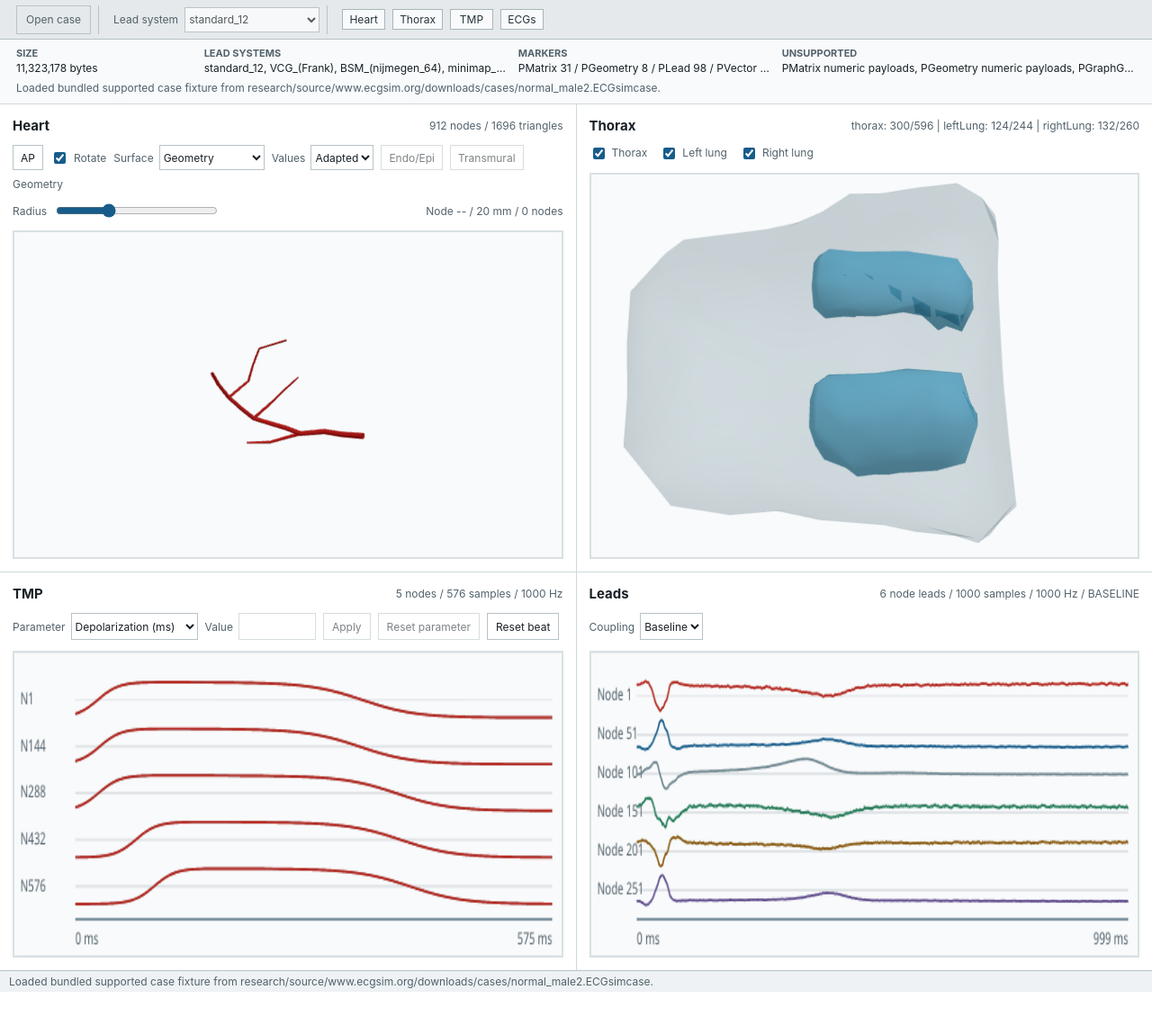
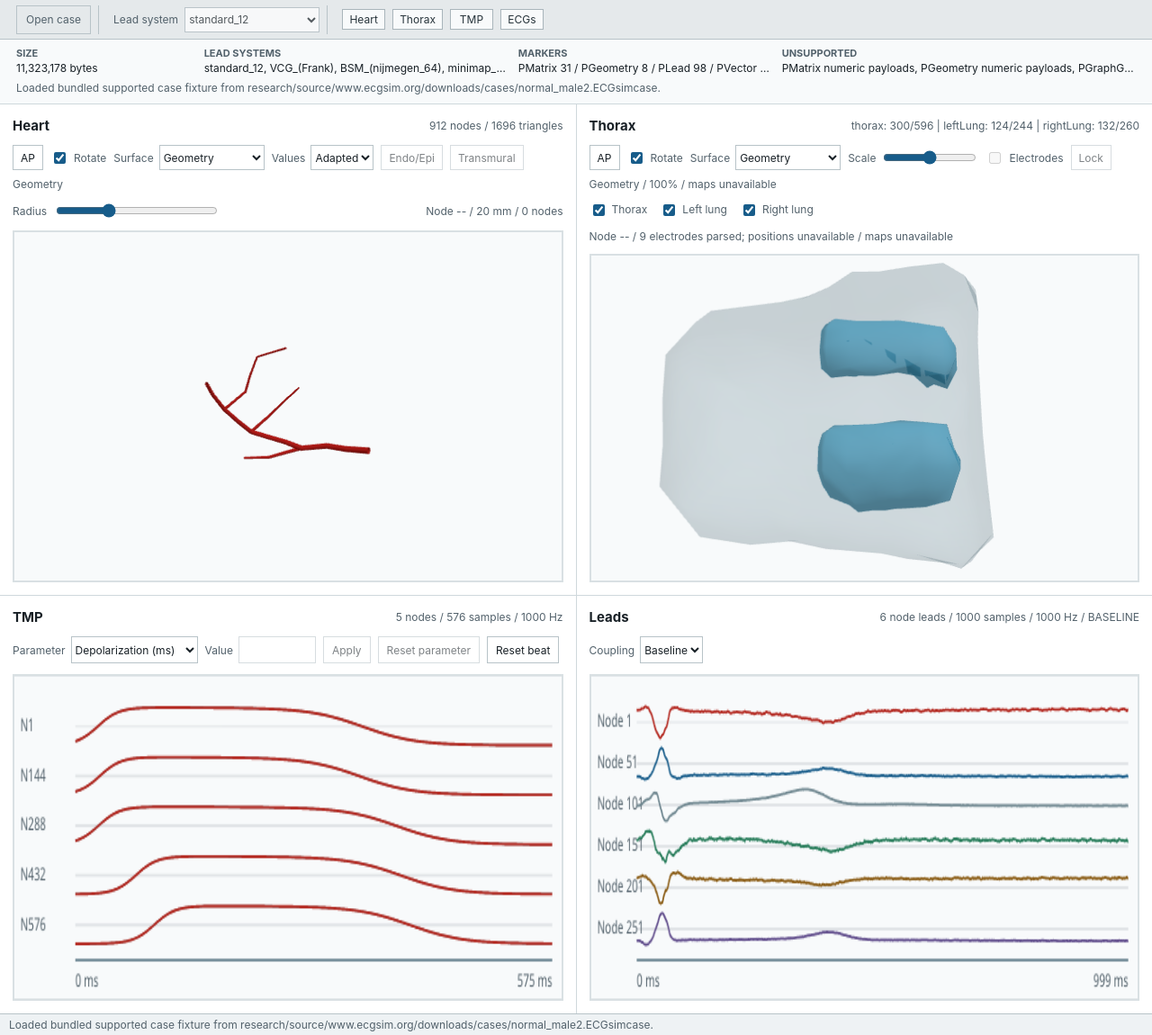
Before and after one commit to dnrohr/ecgsim, a PHP site: page / in a window 1280 px wide. Shown: the part 79-1229 px from the top of the page at 90% size. Before the commit the page ends 1181 px from the top, so only its background shows below. Run offline with PHP 8.4, Linux system fonts and the light colour scheme; some libraries are stand-ins or nearby versions.

Commit message:
Implement thorax view controls

```diff
--- a/app/viewer/index.html
+++ b/app/viewer/index.html
@@ -119,10 +119,34 @@
             <h2>Thorax</h2>
             <output data-thorax-metadata>--</output>
           </div>
+          <div class="thorax-controls" aria-label="Thorax view controls">
+            <button type="button" data-thorax-ap>AP</button>
+            <label><input type="checkbox" data-thorax-rotate checked> Rotate</label>
+            <label>
+              Surface
+              <select data-thorax-surface>
+                <option value="geometry">Geometry</option>
+                <option value="measured" disabled>Measured BSPM</option>
+                <option value="initial" disabled>Initial BSPM</option>
+                <option value="adapted" disabled>Adapted BSPM</option>
+                <option value="sensitivity" disabled>Sensitivity</option>
+              </select>
+            </label>
+            <label>
+              Scale
+              <input type="range" min="60" max="140" step="10" value="100" data-thorax-scale>
+            </label>
+            <label><input type="checkbox" data-thorax-electrodes disabled> Electrodes</label>
+            <button type="button" data-thorax-lock-heart disabled>Lock</button>
+            <output data-thorax-surface-status>Geometry</output>
+          </div>
           <div class="layer-toggles" aria-label="Thorax layers">
             <label><input type="checkbox" data-toggle-mesh="thorax" checked> Thorax</label>
             <label><input type="checkbox" data-toggle-mesh="leftLung" checked> Left lung</label>
             <label><input type="checkbox" data-toggle-mesh="rightLung" checked> Right lung</label>
+          </div>
+          <div class="selection-controls thorax-selection-controls" aria-label="Thorax selection">
+            <output data-thorax-selection>Node -- / electrodes unavailable / maps unavailable</output>
           </div>
           <div class="viewport thorax-viewport" data-thorax-viewport></div>
         </section>
--- a/app/viewer/src/main.js
+++ b/app/viewer/src/main.js
@@ -32,6 +32,13 @@ const heartValues = document.querySelector("[data-heart-values]");
 const heartSurfaceStatus = document.querySelector("[data-heart-surface-status]");
 const thoraxViewport = document.querySelector("[data-thorax-viewport]");
 const thoraxMetadata = document.querySelector("[data-thorax-metadata]");
+const thoraxAp = document.querySelector("[data-thorax-ap]");
+const thoraxRotate = document.querySelector("[data-thorax-rotate]");
+const thoraxSurface = document.querySelector("[data-thorax-surface]");
+const thoraxScale = document.querySelector("[data-thorax-scale]");
+const thoraxElectrodes = document.querySelector("[data-thorax-electrodes]");
+const thoraxSurfaceStatus = document.querySelector("[data-thorax-surface-status]");
+const thoraxSelection = document.querySelector("[data-thorax-selection]");
 const leadsMetadata = document.querySelector("[data-leads-metadata]");
 const leadsFilter = document.querySelector("[data-leads-filter]");
 const tmpMetadata = document.querySelector("[data-tmp-metadata]");
@@ -334,14 +341,28 @@ function mountHeart(fixture, tmpFixture, onSelectionChange) {
 }
 
 function mountThorax(fixture) {
-  if (!thoraxViewport || !thoraxMetadata) {
+  if (
+    !thoraxViewport ||
+    !thoraxMetadata ||
+    !thoraxAp ||
+    !thoraxRotate ||
+    !thoraxSurface ||
+    !thoraxScale ||
+    !thoraxSurfaceStatus ||
+    !thoraxSelection
+  ) {
     throw new Error("Thorax viewport did not mount");
   }
   thoraxViewport.replaceChildren();
 
   const { scene, camera, renderer } = createScene(thoraxViewport, 0.75);
+  const raycaster = new THREE.Raycaster();
+  const pointer = new THREE.Vector2();
   const group = new THREE.Group();
   const meshes = new Map();
+  let thoraxMesh = null;
+  let isAutoRotating = true;
+  let selectedNodeIndex = -1;
   const materials = {
     thorax: new THREE.MeshStandardMaterial({
       color: 0x6f8790,
@@ -370,7 +391,31 @@ function mountThorax(fixture) {
   for (const [name, meshFixture] of Object.entries(fixture.meshes)) {
     const mesh = new THREE.Mesh(buildGeometry(meshFixture), materials[name]);
     meshes.set(name, mesh);
+    if (name === "thorax") {
+      thoraxMesh = mesh;
+    }
     group.add(mesh);
+  }
+
+  const selectedMarker = new THREE.Mesh(
+    new THREE.SphereGeometry(0.009, 16, 12),
+    new THREE.MeshStandardMaterial({
+      color: 0x111111,
+      emissive: 0x111111,
+      emissiveIntensity: 0.25,
+      roughness: 0.38,
+    }),
+  );
+  selectedMarker.visible = false;
+  selectedMarker.renderOrder = 4;
+  thoraxMesh?.add(selectedMarker);
+
+  const thoraxNodePositions = [];
+  if (thoraxMesh) {
+    const positions = thoraxMesh.geometry.getAttribute("position");
+    for (let index = 0; index < positions.count; index += 1) {
+      thoraxNodePositions.push(new THREE.Vector3().fromBufferAttribute(positions, index));
+    }
   }
 
   const bounds = new THREE.Box3().setFromObject(group);
@@ -379,26 +424,159 @@ function mountThorax(fixture) {
   group.rotation.set(-0.2, 0.18, 0);
   scene.add(group);
 
+  function electrodeStatusText() {
+    const selectedLeadSystem = currentCaseMetadata?.leadSystemDetails?.find(
+      (item) => item.name === toolbarLeadSystem?.value,
+    );
+    const count = selectedLeadSystem?.electrodeCount ?? 0;
+    return count > 0
+      ? `${count} electrodes parsed; positions unavailable`
+      : "Electrodes unavailable";
+  }
+
+  function updateSurfaceStatus() {
+    const scale = Number.parseFloat(thoraxScale.value);
+    const label = thoraxSurface.selectedOptions[0]?.textContent ?? "Geometry";
+    const mapStatus = thoraxSurface.value === "geometry" ? "maps unavailable" : "map data unavailable";
+    thoraxSurfaceStatus.value = `${label} / ${scale}% / ${mapStatus}`;
+  }
+
+  function updateSelectionStatus() {
+    const nodeText = selectedNodeIndex >= 0 ? `Node ${selectedNodeIndex + 1}` : "Node --";
+    thoraxSelection.value = `${nodeText} / ${electrodeStatusText()} / maps unavailable`;
+  }
+
+  function renderThorax() {
+    renderer.render(scene, camera);
+  }
+
+  function setThoraxRotationAP() {
+    group.rotation.set(-0.2, 0.18, 0);
+    renderThorax();
+  }
+
+  function applyThoraxScale() {
+    const scale = Number.parseFloat(thoraxScale.value) / 100;
+    group.scale.setScalar(scale);
+    updateSurfaceStatus();
+    renderThorax();
+  }
+
+  function nearestFaceVertex(hit) {
+    const candidates = [hit.face.a, hit.face.b, hit.face.c];
+    let nearest = candidates[0];
+    let nearestDistance = hit.point.distanceTo(thoraxNodePositions[nearest]);
+    candidates.slice(1).forEach((candidate) => {
+      const distance = hit.point.distanceTo(thoraxNodePositions[candidate]);
+      if (distance < nearestDistance) {
+        nearest = candidate;
+        nearestDistance = distance;
+      }
+    });
+    return nearest;
+  }
+
+  function nearestProjectedThoraxNode(targetPointer) {
+    const projected = new THREE.Vector3();
+    let nearest = -1;
+    let nearestDistance = 0.05;
+    thoraxNodePositions.forEach((position, index) => {
+      projected.copy(position).applyMatrix4(thoraxMesh.matrixWorld).project(camera);
+      const dx = projected.x - targetPointer.x;
+      const dy = projected.y - targetPointer.y;
+      const distance = dx * dx + dy * dy;
+      if (distance < nearestDistance) {
+        nearest = index;
+        nearestDistance = distance;
+      }
+    });
+    return nearest;
+  }
+
+  function selectThoraxNode(event) {
+    if (!thoraxMesh) {
+      return;
+    }
+    const bounds = renderer.domElement.getBoundingClientRect();
+    pointer.x = ((event.clientX - bounds.left) / bounds.width) * 2 - 1;
+    pointer.y = -(((event.clientY - bounds.top) / bounds.height) * 2 - 1);
+    group.updateMatrixWorld(true);
+    raycaster.setFromCamera(pointer, camera);
+    const [hit] = raycaster.intersectObject(thoraxMesh, false);
+    const nearest = hit?.face
+      ? nearestFaceVertex(hit)
+      : nearestProjectedThoraxNode(pointer);
+    if (nearest < 0) {
+      return;
+    }
+    selectedNodeIndex = nearest;
+    isAutoRotating = false;
+    thoraxRotate.checked = false;
+    selectedMarker.position.copy(thoraxNodePositions[selectedNodeIndex]);
+    selectedMarker.visible = true;
+    updateSelectionStatus();
+    if (statusMessage) {
+      statusMessage.value = `Thorax node ${selectedNodeIndex + 1} selected.`;
+    }
+    renderThorax();
+  }
+
   document.querySelectorAll("[data-toggle-mesh]").forEach((toggle) => {
     const mesh = meshes.get(toggle.dataset.toggleMesh);
     if (!mesh) {
       return;
     }
+    toggle.checked = true;
     mesh.visible = toggle.checked;
-    toggle.addEventListener("change", () => {
+    toggle.onchange = () => {
       mesh.visible = toggle.checked;
-    });
+      renderThorax();
+    };
   });
 
   const countText = Object.entries(fixture.meshes)
     .map(([name, meshFixture]) => `${name}: ${meshFixture.pointCount}/${meshFixture.triangleCount}`)
     .join(" | ");
   thoraxMetadata.value = countText;
+  thoraxSurface.value = "geometry";
+  thoraxScale.value = "100";
+  thoraxRotate.checked = true;
+  if (thoraxElectrodes) {
+    thoraxElectrodes.checked = false;
+    thoraxElectrodes.disabled = true;
+    thoraxElectrodes.title = electrodeStatusText();
+  }
+  updateSurfaceStatus();
+  updateSelectionStatus();
+
+  thoraxAp.onclick = () => {
+    isAutoRotating = false;
+    thoraxRotate.checked = false;
+    setThoraxRotationAP();
+    if (statusMessage) {
+      statusMessage.value = "Thorax view reset to AP orientation.";
+    }
+  };
+  thoraxRotate.onchange = () => {
+    isAutoRotating = thoraxRotate.checked;
+  };
+  thoraxSurface.onchange = () => {
+    thoraxSurface.value = "geometry";
+    updateSurfaceStatus();
+    if (statusMessage) {
+      statusMessage.value = "Thorax BSPM and sensitivity map data are unavailable in current fixtures.";
+    }
+  };
+  thoraxScale.oninput = applyThoraxScale;
+  renderer.domElement.addEventListener("pointerdown", selectThoraxNode);
+  renderer.domElement.style.cursor = "crosshair";
 
   observeViewport(thoraxViewport, camera, renderer, (width) => (width < 480 ? 1.05 : 0.75));
 
   function animate() {
-    group.rotation.y += 0.003;
+    if (isAutoRotating) {
+      group.rotation.y += 0.003;
+    }
     renderer.render(scene, camera);
     requestAnimationFrame(animate);
   }
--- a/app/viewer/src/styles.css
+++ b/app/viewer/src/styles.css
@@ -218,7 +220,7 @@ h2 {
 }
 
 .pane-thorax {
-  grid-template-rows: auto auto minmax(0, 1fr);
+  grid-template-rows: auto auto auto auto minmax(0, 1fr);
 }
 
 .pane-heart {
@@ -265,7 +267,8 @@ h2 {
   min-width: 0;
 }
 
-.heart-controls {
+.heart-controls,
+.thorax-controls {
   display: flex;
   align-items: center;
   flex-wrap: wrap;
@@ -273,7 +276,9 @@ h2 {
   min-width: 0;
 }
 
-.heart-controls label {
+.heart-controls label,
+.thorax-controls label {
+  max-width: 100%;
   display: inline-flex;
   align-items: center;
   gap: 6px;
@@ -282,7 +287,9 @@ h2 {
 }
 
 .heart-controls select,
-.heart-controls button {
+.heart-controls button,
+.thorax-controls select,
+.thorax-controls button {
   min-height: 28px;
   border: 1px solid #b8c3c8;
   background: #ffffff;
@@ -291,28 +298,45 @@ h2 {
   font-size: 12px;
 }
 
-.heart-controls button {
+.thorax-controls select {
+  max-width: min(170px, 100%);
+}
+
+.heart-controls button,
+.thorax-controls button {
   min-width: 34px;
   padding: 0 8px;
   cursor: pointer;
 }
 
-.heart-controls button:disabled {
+.heart-controls button:disabled,
+.thorax-controls button:disabled {
   cursor: not-allowed;
   opacity: 0.55;
 }
 
-.heart-controls input {
+.heart-controls input,
+.thorax-controls input {
   accent-color: #175c8a;
 }
 
-.heart-controls output {
+.thorax-controls input[type="range"] {
+  width: 104px;
+}
+
+.heart-controls output,
+.thorax-controls output {
   min-width: 0;
   overflow: hidden;
   color: #52616b;
   font-size: 12px;
   text-overflow: ellipsis;
   white-space: nowrap;
+}
+
+.thorax-selection-controls output {
+  white-space: normal;
+  overflow-wrap: anywhere;
 }
 
 .layer-toggles label {
```
Also changed, not shown: other parts of app/viewer/src/styles.css (+26 -1 lines), app/viewer/scripts/app-test.mjs (+49 -3 lines), app/viewer/scripts/smoke.mjs (+8 -0 lines), docs/feature-parity/thorax-view-notes.md (added, +21 -0 lines), docs/tasks/0038-implement-thorax-view-controls.md (+7 -0 lines), docs/tasks/README.md.
